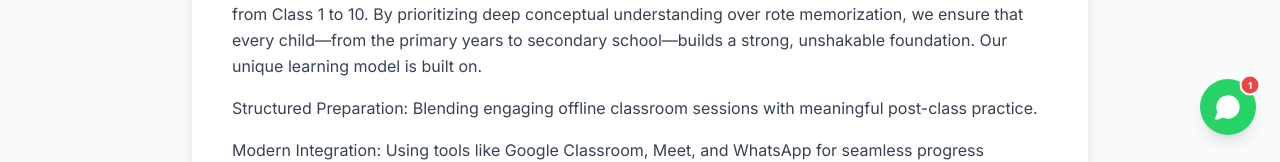
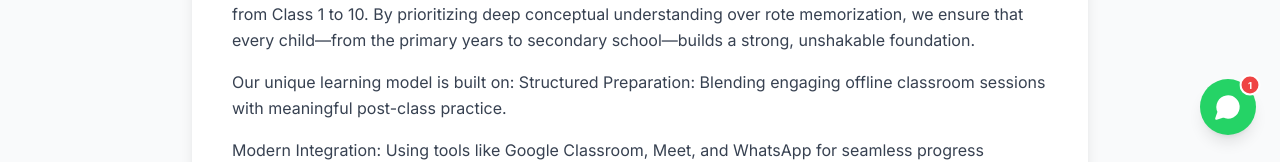
Before and after one commit to k-e-r-n-e-l-dotcom/Arambhik, a React (Vite) app: page /about in a window 1280 px wide. Shown: the part 641-803 px from the top of the page. Built offline with nearby package versions, Linux system fonts and the light colour scheme; no server answers.

Commit message:
Update About.tsx

```diff
--- a/src/pages/About.tsx
+++ b/src/pages/About.tsx
@@ -31,10 +31,11 @@ A Tailored Path to Academic Excellence.
             </p>
             <p className="text-gray-700 mb-4 leading-relaxed">
               We have evolved traditional studies into a curiosity-driven curriculum designed specifically for students from Class 1 to 10. By prioritizing deep conceptual understanding over rote memorization, we ensure that every child—from the primary years to secondary school—builds a strong, unshakable foundation.
-Our unique learning model is built on.
+
             </p>
             <p className="text-gray-700 mb-4 leading-relaxed">
-            Structured Preparation: Blending engaging offline classroom sessions with meaningful post-class practice.
+            Our unique learning model is built on:
+           Structured Preparation: Blending engaging offline classroom sessions with meaningful post-class practice.
             </p>
             <p className="text-gray-700 mb-4 leading-relaxed">
             Modern Integration: Using tools like Google Classroom, Meet, and WhatsApp for seamless progress tracking.
```
